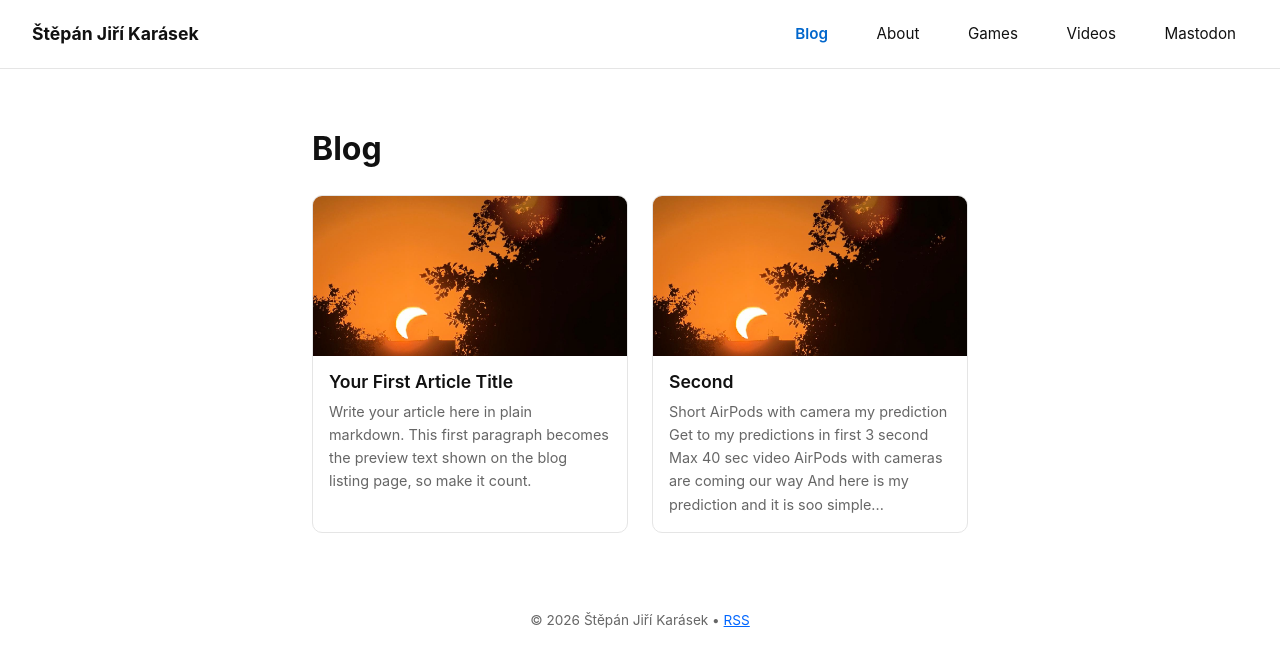
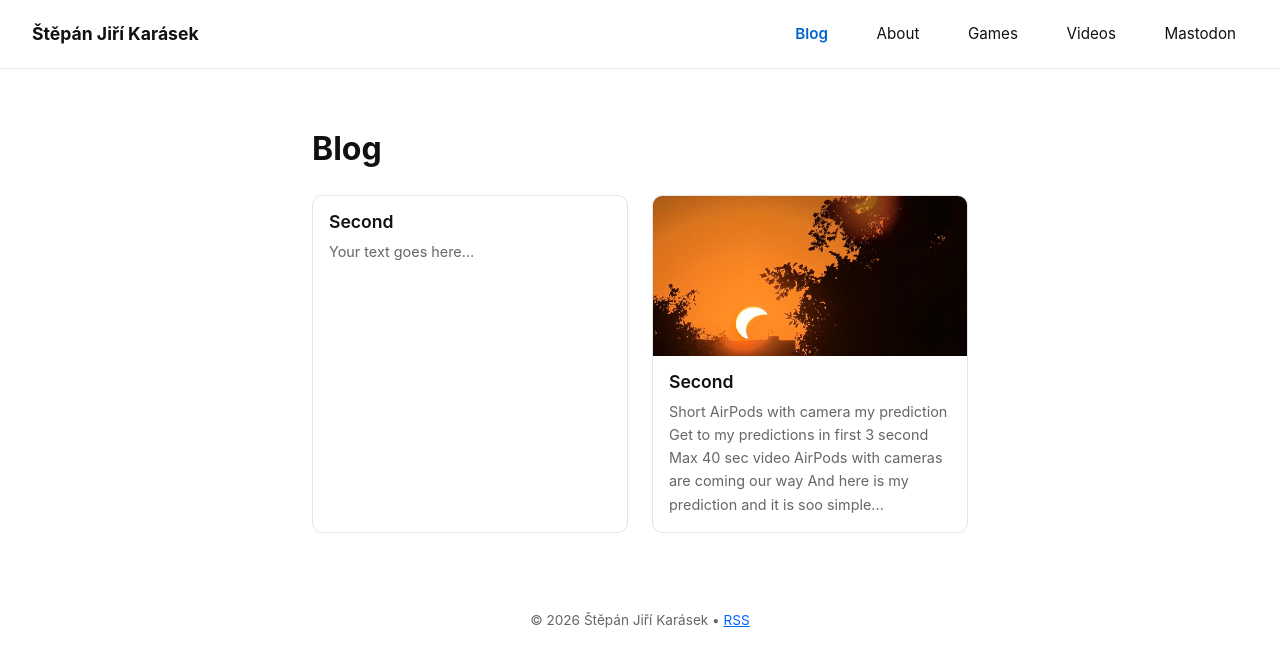
Before and after one commit to StepanJiri/stepankarasek.github.io, a Jekyll site: the page built from blog.html, in a window 1280 px wide. Shown: the top 667 px of the page. Built offline with Jekyll 4.4.1, drawn with Linux system fonts in a browser that asks for light colours.

Commit message:
Update 2026-08-17-example-post.md

```diff
--- a/_posts/2026-08-17-example-post.md
+++ b/_posts/2026-08-17-example-post.md
@@ -1,9 +1,10 @@
 ---
-title: "Your First Article Title"
-image: /assets/images/example-cover.jpg
+layout: post
+title: "Second"
 ---
 
-Write your article here in plain markdown. This first paragraph becomes
-the preview text shown on the blog listing page, so make it count.
+Your text goes here...
 
-## A subheading
+![Inline Image Description]({{ '/assets/images/airpods-demo.jpg' | relative_url }})
+
+More text here...
```
